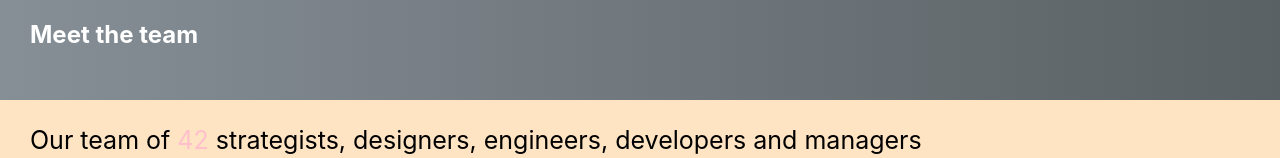
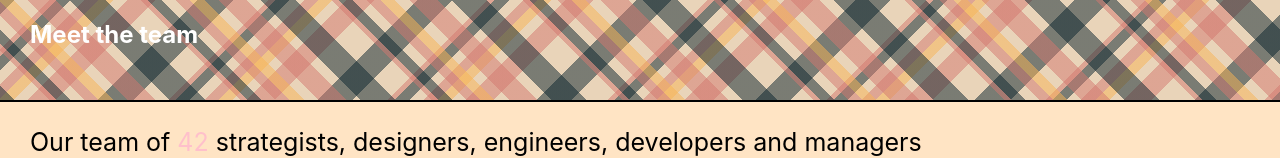
Before and after one commit to eminaydin/React-Modal, a React (Create React App) app: page / in a window 1280 px wide. Shown: the top 158 px of the page. Built offline with nearby package versions, Linux system fonts and the light colour scheme.

Commit message:
Colors added to navbar

```diff
--- a/src/App.css
+++ b/src/App.css
@@ -1,6 +1,7 @@
 .container {
   background-color: bisque;
-}.top-card {
+}
+.top-card {
   display: flex;
   flex-wrap: wrap;
   width: 70%;
@@ -133,25 +134,60 @@
   font-size: 20px;
 }
 .engineer {
-  background-image: linear-gradient(-225deg, #cbbacc 0%, #2580b3 100%);
+  background: linear-gradient(
+      135deg,
+      #708090 21px,
+      #d9ecff 22px,
+      #d9ecff 24px,
+      transparent 24px,
+      transparent 67px,
+      #d9ecff 67px,
+      #d9ecff 69px,
+      transparent 69px
+    ),
+    linear-gradient(
+        225deg,
+        #708090 21px,
+        #d9ecff 22px,
+        #d9ecff 24px,
+        transparent 24px,
+        transparent 67px,
+        #d9ecff 67px,
+        #d9ecff 69px,
+        transparent 69px
+      )
+      0 64px;
+  background-color: #708090;
+  background-size: 64px 128px;
 }
 .design {
-  background-image: linear-gradient(to top, #fbc2eb 0%, #a6c1ee 100%);
+  background: radial-gradient(
+      circle at 100% 50%,
+      transparent 20%,
+      rgba(255, 255, 255, 0.3) 21%,
+      rgba(255, 255, 255, 0.3) 34%,
+      transparent 35%,
+      transparent
+    ),
+    radial-gradient(
+        circle at 0% 50%,
+        transparent 20%,
+        rgba(255, 255, 255, 0.3) 21%,
+        rgba(255, 255, 255, 0.3) 34%,
+        transparent 35%,
+        transparent
+      )
+      0 -50px;
+  background-color: slategray;
+  background-size: 75px 100px;
 }
 .business {
-  background-image: linear-gradient(to left, #bdbbbe 0%, #9d9ea3 100%),
-    radial-gradient(
-      88% 271%,
-      rgba(255, 255, 255, 0.25) 0%,
-      rgba(254, 254, 254, 0.25) 1%,
-      rgba(0, 0, 0, 0.25) 100%
-    ),
-    radial-gradient(
-      50% 100%,
-      rgba(255, 255, 255, 0.3) 0%,
-      rgba(0, 0, 0, 0.3) 100%
-    );
-  background-blend-mode: normal, lighten, soft-light;
+  background: radial-gradient(black 15%, transparent 16%) 0 0,
+    radial-gradient(black 15%, transparent 16%) 8px 8px,
+    radial-gradient(rgba(255, 255, 255, 0.1) 15%, transparent 20%) 0 1px,
+    radial-gradient(rgba(255, 255, 255, 0.1) 15%, transparent 20%) 8px 9px;
+  background-color: #282828;
+  background-size: 16px 16px;
 }
 a {
   text-decoration: none;
@@ -181,10 +217,9 @@
 }
 .team-number {
   color: pink;
-
 }
-@media only screen and (max-width:768px) {
-  .modal-parent{
+@media only screen and (max-width: 768px) {
+  .modal-parent {
     width: 100%;
   }
   .modal-info {
@@ -224,10 +259,9 @@
     padding: 0;
     margin-left: 0;
   }
-
 }
-@media only screen and (max-width:375px) {
-  .modal-parent{
+@media only screen and (max-width: 375px) {
+  .modal-parent {
     width: 100%;
   }
   .modal-image {
@@ -272,5 +306,4 @@
   .modal-previous-btn {
     margin: 0px 10px 20px 10px;
   }
-
 }
--- a/src/components/Modals/index.css
+++ b/src/components/Modals/index.css
@@ -9,7 +9,6 @@
 	overflow: hidden;
     visibility: hidden;
     background-color: rgba(0, 0, 0, 0.8);
-
 }
 .show {
     visibility: visible;
@@ -23,7 +22,6 @@
 	overflow: hidden;
     background-color: rgba(0, 0, 0, 0.8);
     top: 0px;
-
 
 }
 .show .modal-parent {
--- a/src/components/Modals/index.js
+++ b/src/components/Modals/index.js
@@ -8,7 +8,7 @@
 
     render() {
          return (
-             <div className={this.props.open ? "show" : "modal"} >
+             <div className={`modal ${this.props.open ? "show" : ""}`} >
                  {this.props.children}
              </div>
          )
--- a/src/components/Navbar/index.css
+++ b/src/components/Navbar/index.css
@@ -1,9 +1,61 @@
 .navbar {
-    background-image: linear-gradient(to right, #868f96 0%, #596164 100%);
-    margin: -20px  0 0 0 ;
+  background-color: hsl(34, 53%, 82%);
+  background-image: repeating-linear-gradient(
+      45deg,
+      transparent 5px,
+      hsla(197, 62%, 11%, 0.5) 5px,
+      hsla(197, 62%, 11%, 0.5) 10px,
+      hsla(5, 53%, 63%, 0) 10px,
+      hsla(5, 53%, 63%, 0) 35px,
+      hsla(5, 53%, 63%, 0.5) 35px,
+      hsla(5, 53%, 63%, 0.5) 40px,
+      hsla(197, 62%, 11%, 0.5) 40px,
+      hsla(197, 62%, 11%, 0.5) 50px,
+      hsla(197, 62%, 11%, 0) 50px,
+      hsla(197, 62%, 11%, 0) 60px,
+      hsla(5, 53%, 63%, 0.5) 60px,
+      hsla(5, 53%, 63%, 0.5) 70px,
+      hsla(35, 91%, 65%, 0.5) 70px,
+      hsla(35, 91%, 65%, 0.5) 80px,
+      hsla(35, 91%, 65%, 0) 80px,
+      hsla(35, 91%, 65%, 0) 90px,
+      hsla(5, 53%, 63%, 0.5) 90px,
+      hsla(5, 53%, 63%, 0.5) 110px,
+      hsla(5, 53%, 63%, 0) 110px,
+      hsla(5, 53%, 63%, 0) 120px,
+      hsla(197, 62%, 11%, 0.5) 120px,
+      hsla(197, 62%, 11%, 0.5) 140px
+    ),
+    repeating-linear-gradient(
+      135deg,
+      transparent 5px,
+      hsla(197, 62%, 11%, 0.5) 5px,
+      hsla(197, 62%, 11%, 0.5) 10px,
+      hsla(5, 53%, 63%, 0) 10px,
+      hsla(5, 53%, 63%, 0) 35px,
+      hsla(5, 53%, 63%, 0.5) 35px,
+      hsla(5, 53%, 63%, 0.5) 40px,
+      hsla(197, 62%, 11%, 0.5) 40px,
+      hsla(197, 62%, 11%, 0.5) 50px,
+      hsla(197, 62%, 11%, 0) 50px,
+      hsla(197, 62%, 11%, 0) 60px,
+      hsla(5, 53%, 63%, 0.5) 60px,
+      hsla(5, 53%, 63%, 0.5) 70px,
+      hsla(35, 91%, 65%, 0.5) 70px,
+      hsla(35, 91%, 65%, 0.5) 80px,
+      hsla(35, 91%, 65%, 0) 80px,
+      hsla(35, 91%, 65%, 0) 90px,
+      hsla(5, 53%, 63%, 0.5) 90px,
+      hsla(5, 53%, 63%, 0.5) 110px,
+      hsla(5, 53%, 63%, 0) 110px,
+      hsla(5, 53%, 63%, 0) 140px,
+      hsla(197, 62%, 11%, 0.5) 140px,
+      hsla(197, 62%, 11%, 0.5) 160px
+    );
+  margin: -20px 0 0 0;
   height: 100px;
+  border-bottom: 2px solid black;
 }
-
 
 .navbar h2 {
   color: white;
```
Lines whose indentation alone changed are shown as unchanged.
